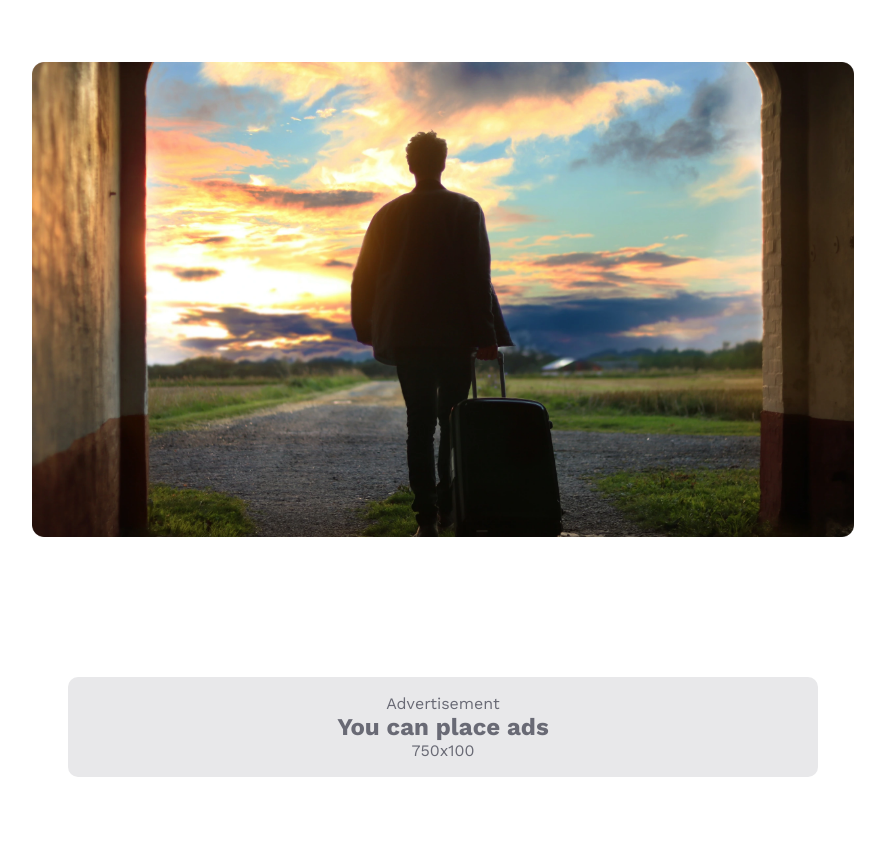
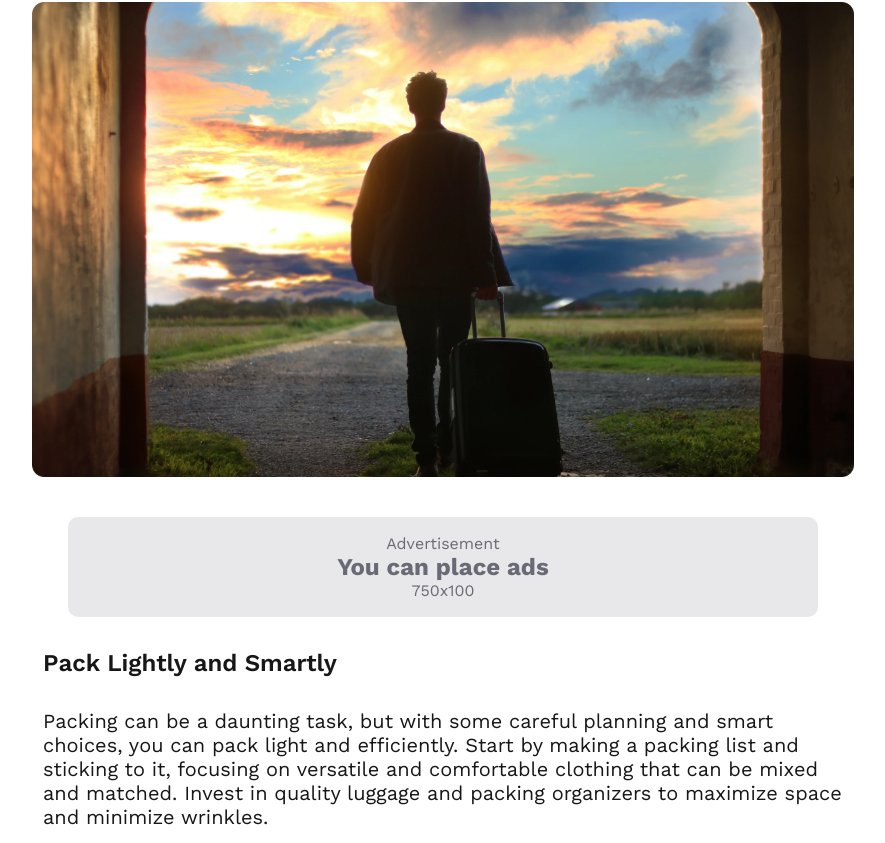
Before and after one commit to Akintayo74/NextJs-travel-blog-guide, a Next.js app: page /single-post in a window 1280 px wide. Shown: the part 1954-2797 px from the top of the page, without its empty margins (197-1082 px from the left). Built offline with nearby package versions, Linux system fonts and the light colour scheme.

Commit message:
Rounding up single-post.js

```diff
--- a/components/Advert.js
+++ b/components/Advert.js
@@ -1,9 +1,9 @@
 import styles from '@/styles/Advert.module.css';
 
 
-export default function Advertisement(){
+export default function Advertisement({reduced}){
     return(
-        <div className={styles.advert} >
+        <div className={`${styles.advert} ${reduced ? styles.advert__reduced : ''}`} >
             <a className={styles.advert__content} href='https://discord.com/' target='_blank' rel='noreferrer'>
                 <span>Advertisement</span>
                 <span className={styles.advert__content_ads}>You can place ads</span>
--- a/components/Header.js
+++ b/components/Header.js
@@ -1,5 +1,6 @@
 import styles from '@/styles/Header.module.css';
 import Image from 'next/image';
+import Advert from './Advert';
 
 export default function Header(){
     return (
@@ -66,9 +67,35 @@ export default function Header(){
                         fill
                         sizes='100vw'
                         style={{objectFit: 'contain'}}
-
                     />
                 </div>
+
+                <Advert reduced={true}/>
+
+                <h3>Pack Lightly and Smartly</h3>
+                <p>
+                    Packing can be a daunting task, but with some careful planning and smart choices, you can pack light and efficiently. Start by making a packing list and sticking to it, focusing on versatile and comfortable clothing that can be mixed and matched. Invest in quality luggage and packing organizers to maximize space and minimize wrinkles.
+                </p>
+
+                <h3>Stay Safe and Healthy</h3>
+                <p>
+                    Traveling can expose you to new environments and potential health risks, so it's crucial to take precautions to stay safe and healthy. This includes researching any required vaccinations or medications, staying hydrated, washing your hands frequently, and using sunscreen and insect repellent. It's also essential to keep your valuables safe and secure and to be aware of your surroundings at all times.
+                </p>
+
+                <h3>Immerse Yourself in the Local Culture</h3>
+                <p>
+                    One of the most rewarding aspects of traveling is immersing yourself in the local culture and customs. This includes trying local cuisine, attending cultural events and festivals, and interacting with locals. Learning a few phrases in the local language can also go a long way in making connections and showing respect.
+                </p>
+
+                <h3>Capture Memories</h3>
+                <p>
+                    Finally, don't forget to capture memories of your journey. Whether it's through photographs, journaling, or souvenirs, preserving the moments and experiences of your travels can bring joy and nostalgia for years to come. However, it's also essential to be present in the moment and not let technology distract you from the beauty of your surroundings.
+                </p>
+
+                <h3>Conclusion:</h3>
+                <p>
+                    Traveling is an art form that requires a blend of planning, preparation, and spontaneity. By following these tips and tricks, you can make the most of your journey and create memories that last a lifetime. So pack your bags, embrace the adventure, and enjoy the ride.
+                </p>
             </div>
         </div>
     )
--- a/src/pages/single-post.js
+++ b/src/pages/single-post.js
@@ -5,7 +5,6 @@ export default function Blog(){
     return (
         <div>
             <Header />
-            <Advert />
         </div>
     )
 }
--- a/src/styles/Advert.module.css
+++ b/src/styles/Advert.module.css
@@ -1,9 +1,12 @@
 .advert{
-    margin-top: 100px;
-    margin-bottom: 100px;
+    margin: 100px 0px;
     display: flex;
     justify-content: center;
     font-family: var(--font-work-sans);
+}
+
+.advert__reduced{
+    margin: 0px 0px 30px 0px;
 }
 
 .advert__content{
--- a/src/styles/Header.module.css
+++ b/src/styles/Header.module.css
@@ -11,7 +11,7 @@
 }
 
 .header__stacked{
-   margin: 60px;
+   margin: 60px 60px 0px 60px;
    display: flex;
    flex-direction: column;
 }
@@ -51,6 +51,7 @@
     position: relative;
     width: 100%;
     aspect-ratio: 800/462;
+    margin: 0;
 }
 
 .header__mainImage img{
@@ -62,6 +63,10 @@
     margin: 0 auto;
     margin-bottom: 1.5rem;
     font-size: 20px;
+}
+
+.header > p:last-child{
+    margin-bottom: 5rem;
 }
 
 .header h3{
```
